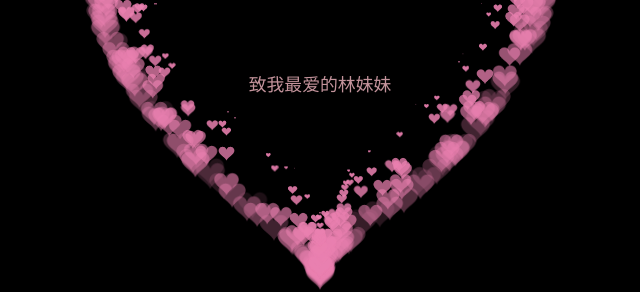
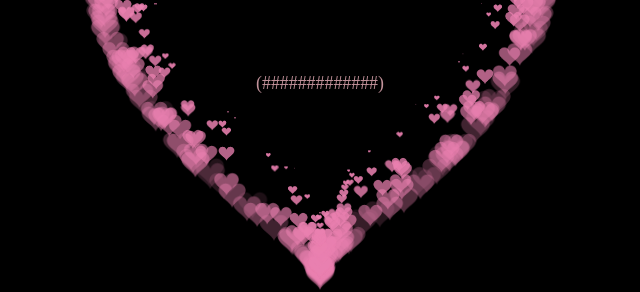
Before and after one commit to Cat-W-Black/Cat-W-Black.github.io, a plain HTML site: page index.html in a window 1280 px wide. Shown: the part 335-627 px from the top of the page, 320-960 px from the left. Drawn offline with Linux system fonts and the light colour scheme.

Commit message:
Update index.html

```diff
--- a/index.html
+++ b/index.html
@@ -33,7 +33,7 @@
     </style>
 </head>
 <body>
-    <p>致我最爱的林妹妹</p>
+    <p>(#############)</p>
     <canvas id="pinkboard"></canvas>
     <script>
         var settings = {
```
